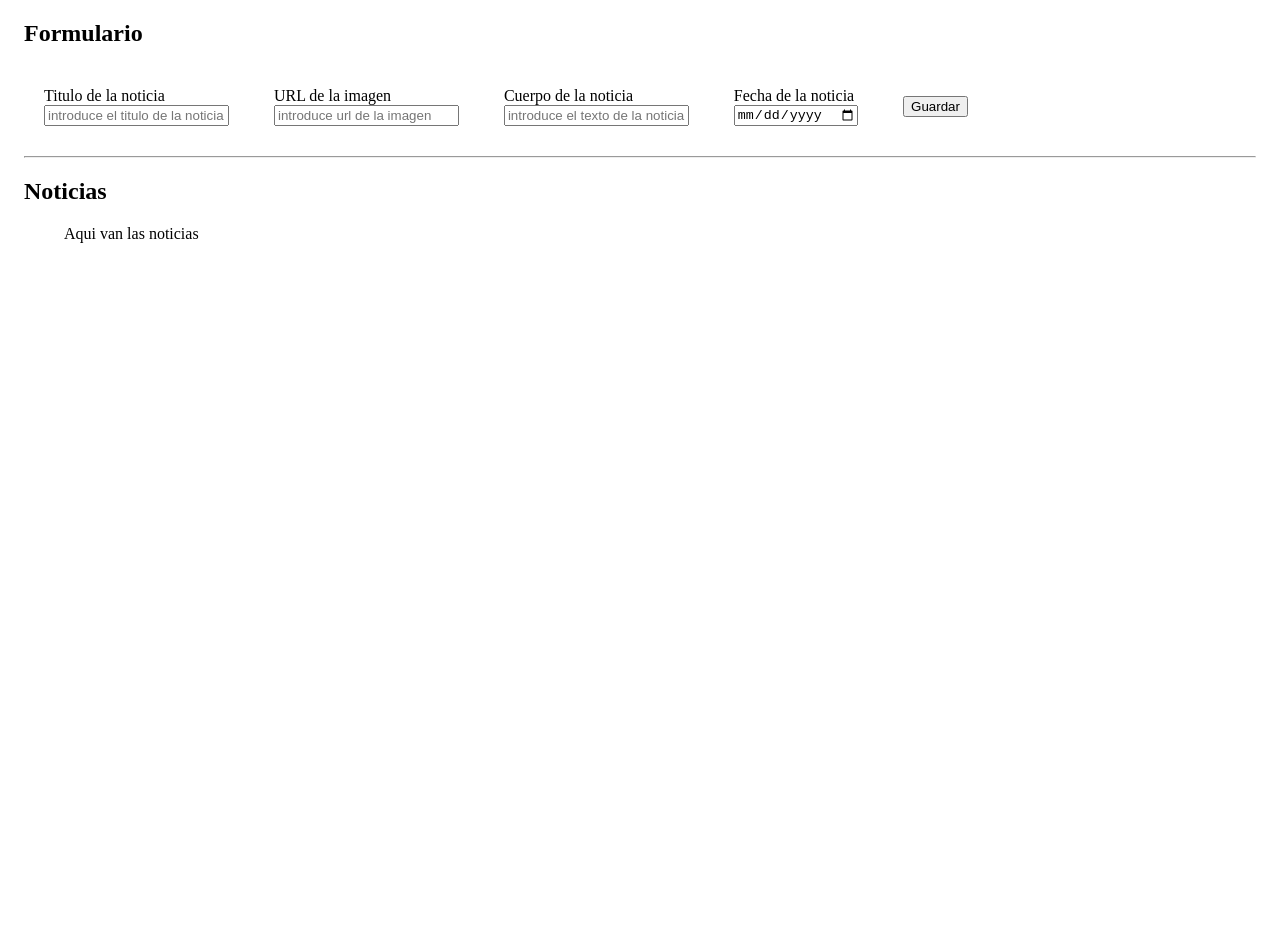
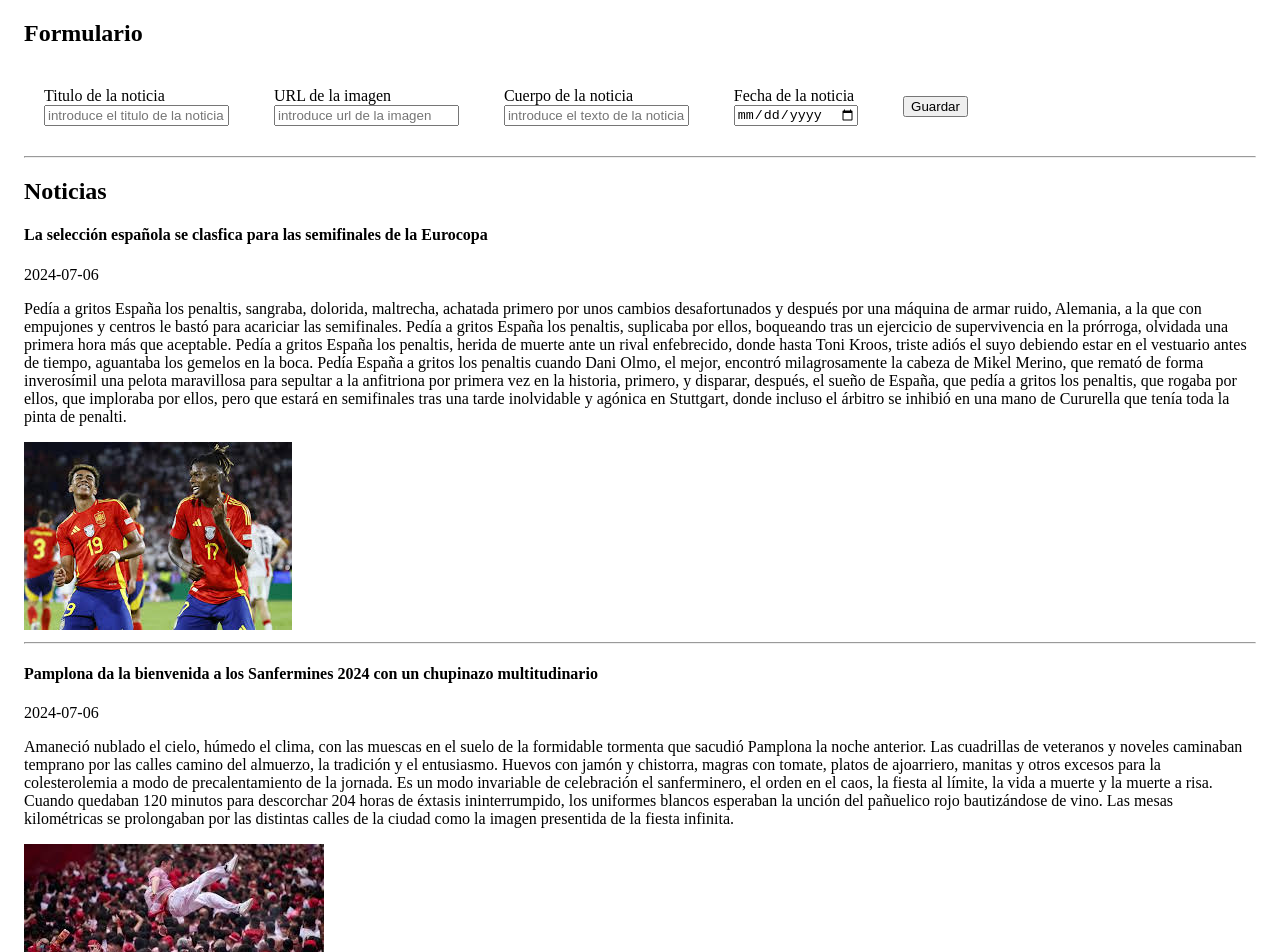
Before and after one commit to jpablogpro/actividad5-blog, an Angular app in the folder blog/: page / in a window 1280 px wide. Shown: the top 952 px of the page. Before the commit the page ends 800 px from the top, so only its background shows below. Built offline with nearby package versions, Linux system fonts and the light colour scheme.

Commit message:
creacion de noticias en el html

```diff
--- a/blog/src/app/components/blog/blog.component.html
+++ b/blog/src/app/components/blog/blog.component.html
@@ -35,7 +35,57 @@
 <hr />
 <section>
   <h2>Noticias</h2>
-  <ul>
-    Aqui van las noticias
-  </ul>
+  <div class="news-wrapper">
+    <article>
+      <h4>
+        La selección española se clasfica para las semifinales de la Eurocopa
+      </h4>
+      <time datetime="2024-07-06">2024-07-06</time>
+      <p>
+        Pedía a gritos España los penaltis, sangraba, dolorida, maltrecha,
+        achatada primero por unos cambios desafortunados y después por una
+        máquina de armar ruido, Alemania, a la que con empujones y centros le
+        bastó para acariciar las semifinales. Pedía a gritos España los
+        penaltis, suplicaba por ellos, boqueando tras un ejercicio de
+        supervivencia en la prórroga, olvidada una primera hora más que
+        aceptable. Pedía a gritos España los penaltis, herida de muerte ante un
+        rival enfebrecido, donde hasta Toni Kroos, triste adiós el suyo debiendo
+        estar en el vestuario antes de tiempo, aguantaba los gemelos en la boca.
+        Pedía España a gritos los penaltis cuando Dani Olmo, el mejor, encontró
+        milagrosamente la cabeza de Mikel Merino, que remató de forma
+        inverosímil una pelota maravillosa para sepultar a la anfitriona por
+        primera vez en la historia, primero, y disparar, después, el sueño de
+        España, que pedía a gritos los penaltis, que rogaba por ellos, que
+        imploraba por ellos, pero que estará en semifinales tras una tarde
+        inolvidable y agónica en Stuttgart, donde incluso el árbitro se inhibió
+        en una mano de Cururella que tenía toda la pinta de penalti.
+      </p>
+      <img src="images/seleccion.jpeg" alt="seleccion" />
+    </article>
+    <hr />
+    <article>
+      <h4>
+        Pamplona da la bienvenida a los Sanfermines 2024 con un chupinazo
+        multitudinario
+      </h4>
+      <time datetime="2024-07-06">2024-07-06</time>
+      <p>
+        Amaneció nublado el cielo, húmedo el clima, con las muescas en el suelo
+        de la formidable tormenta que sacudió Pamplona la noche anterior. Las
+        cuadrillas de veteranos y noveles caminaban temprano por las calles
+        camino del almuerzo, la tradición y el entusiasmo. Huevos con jamón y
+        chistorra, magras con tomate, platos de ajoarriero, manitas y otros
+        excesos para la colesterolemia a modo de precalentamiento de la jornada.
+        Es un modo invariable de celebración el sanferminero, el orden en el
+        caos, la fiesta al límite, la vida a muerte y la muerte a risa. Cuando
+        quedaban 120 minutos para descorchar 204 horas de éxtasis
+        ininterrumpido, los uniformes blancos esperaban la unción del pañuelico
+        rojo bautizándose de vino. Las mesas kilométricas se prolongaban por las
+        distintas calles de la ciudad como la imagen presentida de la fiesta
+        infinita.
+      </p>
+      <img src="images/sanfermines.jpeg" alt="san fermines" />
+    </article>
+    <hr />
+  </div>
 </section>
```
Also changed, not shown: blog/public/images/sanfermines.jpeg (added), blog/public/images/seleccion.jpeg (added).
